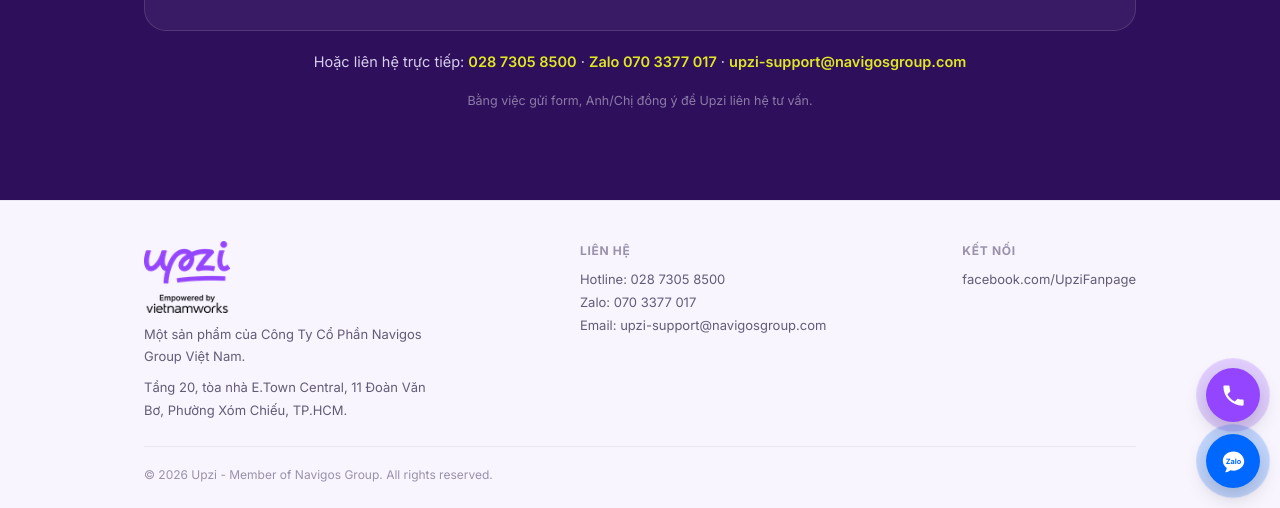
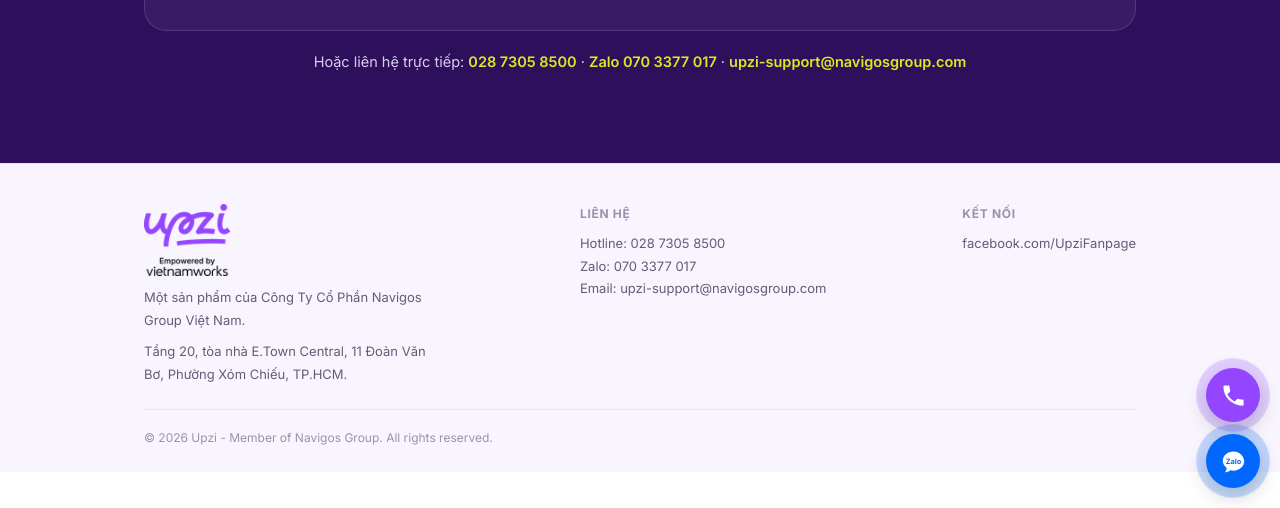
Before and after one commit to upzi-vn/employers, a Jekyll site: the page built from index.html, in a window 1280 px wide and 900 px high, scrolled down 7733 px, cut to the strip 392-900 px from the top of the window. Built offline with Jekyll 4.4.1, drawn with Linux system fonts in a browser that asks for light colours.

Commit message:
Remove consent notice from footer
Removed consent notice for Upzi contact in the footer.

```diff
--- a/index.html
+++ b/index.html
@@ -549,7 +549,6 @@
         <a href="https://zalo.me/0703377017" target="_blank" rel="noopener">Zalo 070 3377 017</a> ·
         <a href="mailto:upzi-support@navigosgroup.com">upzi-support@navigosgroup.com</a>
       </div>
-      <div class="fnote">Bằng việc gửi form, Anh/Chị đồng ý để Upzi liên hệ tư vấn.</div>
     </div>
   </section>
 
```
